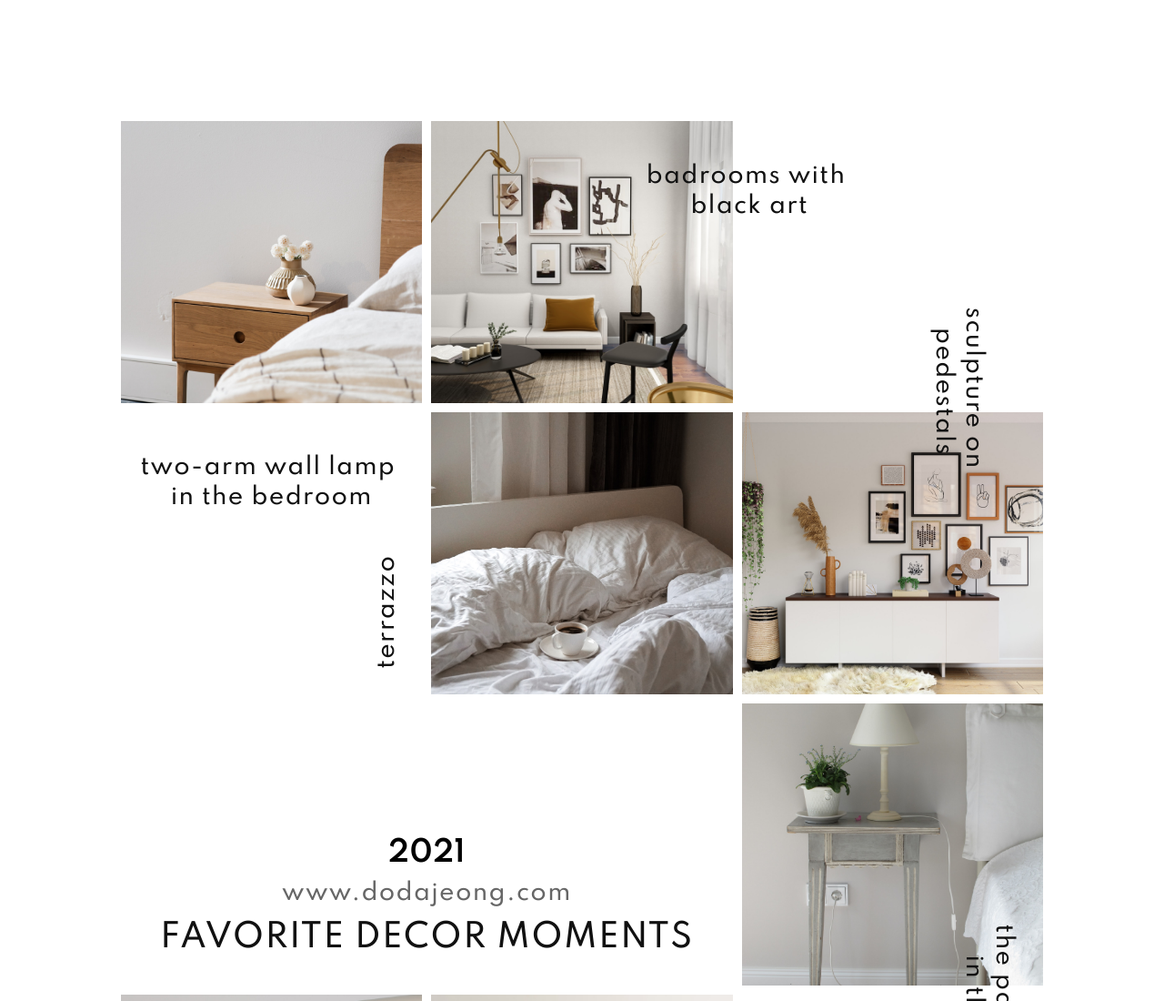
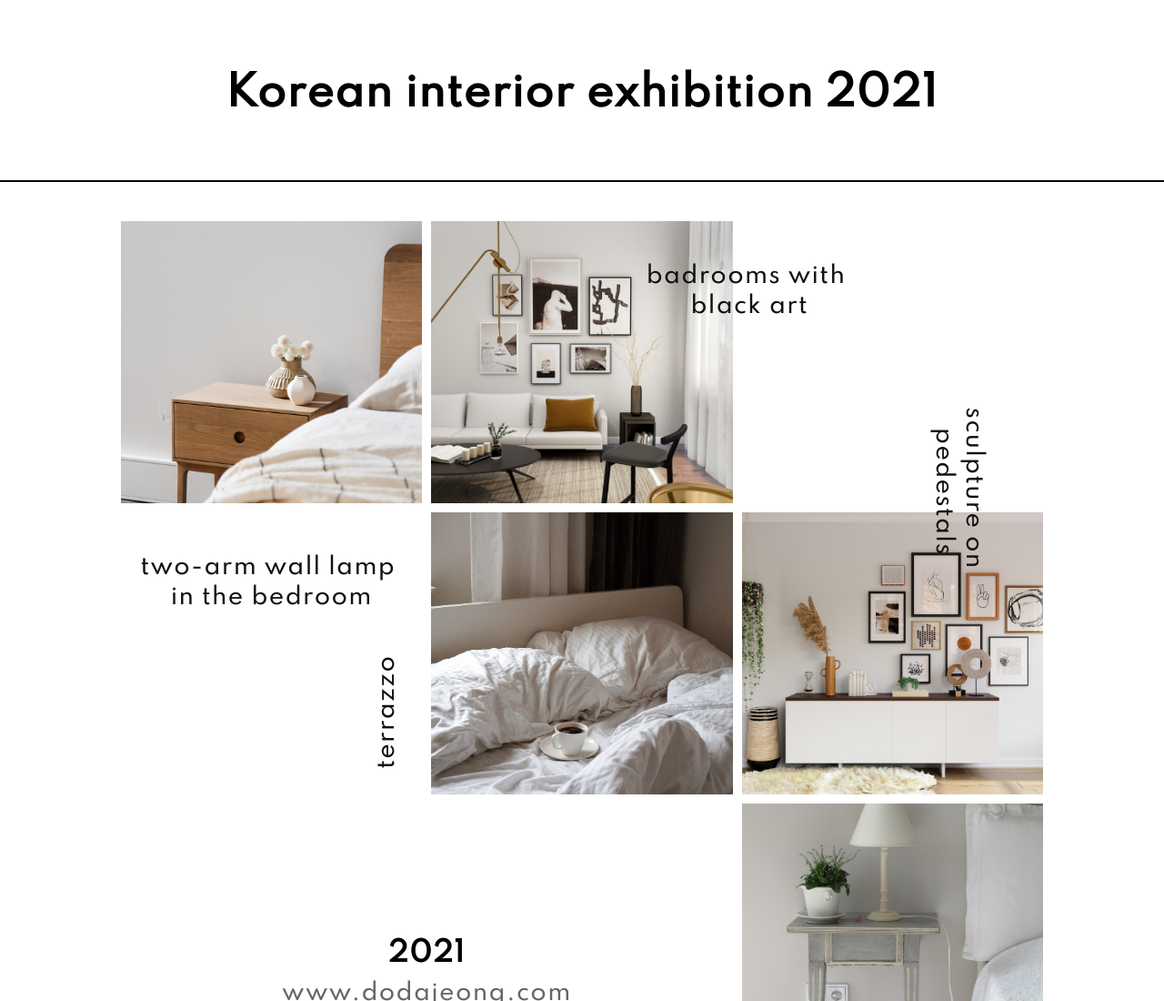
Before and after one commit to dodal81/grid-box, a plain HTML site: page index.html in a window 1280 px wide. Shown: the top 1100 px of the page at 91% size. Drawn offline with nearby package versions, Linux system fonts and the light colour scheme; a web font is replaced by a local one.

Commit message:
그리드 박스 헤더 수정

```diff
--- a/index.html
+++ b/index.html
@@ -13,6 +13,11 @@
 </head>
 
 <body>
+    <header id="header">
+        <div class="title">
+            Korean interior exhibition 2021
+        </div>
+    </header>
     <main>
         <section>
             <article class="grid_box">
--- a/scss/style.scss
+++ b/scss/style.scss
@@ -12,9 +12,21 @@
 'Noto Sans KR'
 */
 
+#header{
+	width: 100%;
+	height: 200px;
+	border-bottom: 2px solid #000;
+	text-align: center;
+	.title{
+		display: inline-block;
+		font: bold 45px/1.5 "Spartan";
+		margin-top: 70px;
+		letter-spacing: 1.2px;
+	}
+}
 main {
 	width: 100%;
-	padding: 10vw;
+	padding: 3vw 10vw 10vw;
 
 	section {
 		width: 100%;
```
Also changed, not shown: css/style.css, 1 other file.
